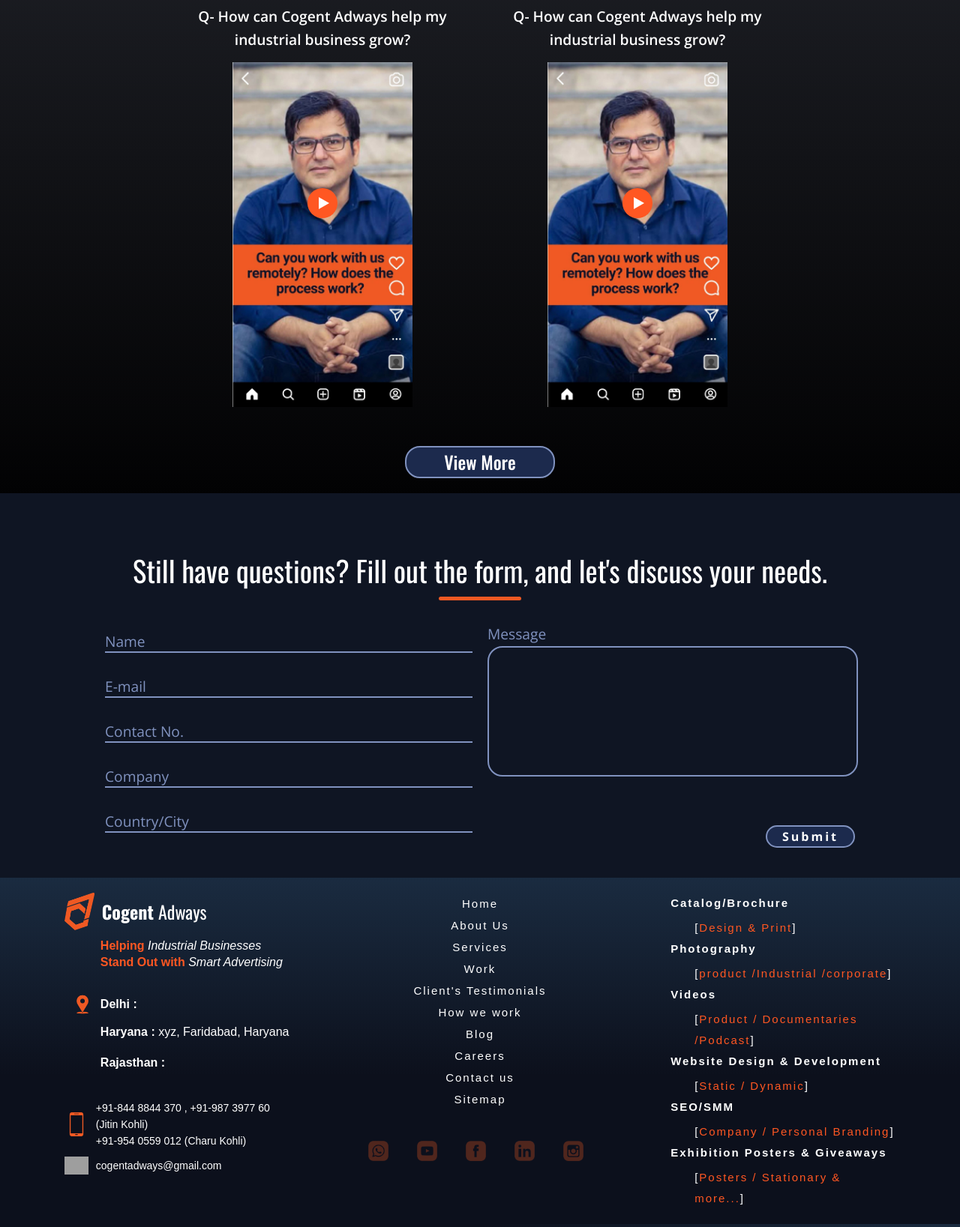
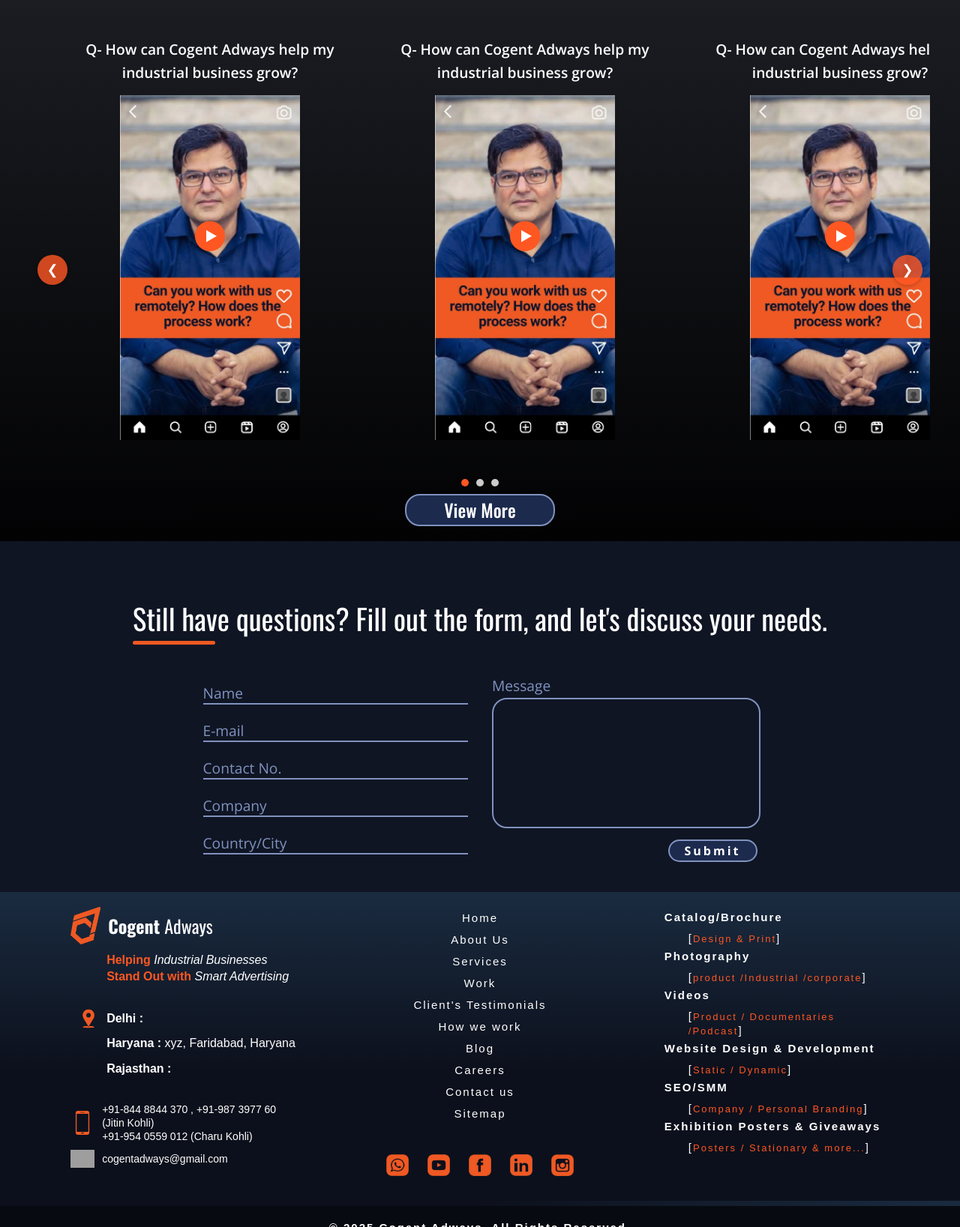
Before and after one commit to Sameer-khann/Cogent-adways, a plain HTML site: page index.html in a window 1280 px wide. Shown: the part 4834-6471 px from the top of the page at 75% size. Drawn offline with nearby package versions, Linux system fonts and the light colour scheme; grey boxes are pictures that could not be loaded.

Commit message:
Highlighter Fixed

```diff
--- a/index.css
+++ b/index.css
@@ -1105,15 +1105,29 @@ header {
   /* max-width: 1200px; */
   margin: 0 2rem;
   position: relative;
+  display: flex;
+  align-items: center;
+  justify-content: center;
+  flex-direction: column;
 }
 
 /* Title Section */
 .client-test-title {
   font-family: "Oswald", sans-serif;
-  text-align: center;
+  /* text-align: center; */
   font-size: 3rem;
   margin: 0;
   font-weight: 400;
+  padding: 0 0 4rem 0;
+}
+
+.client-test-title::after{
+  content: '';
+  display: block;
+  width: 110px;
+  height: 5px;
+  border-radius: 5px;
+  background-color: #FF5722;
 }
 
 .client-test-highlight {
@@ -1478,12 +1492,18 @@ header {
   color: #FF5722;
 }
 
+.carousel-container {
+  position: relative;
+  max-width: 1200px;
+  margin: 0 auto;
+  overflow: hidden;
+}
+
 .cogent-qa-videos {
   display: flex;
-  flex-wrap: wrap;
-  justify-content: center;
+  transition: transform 0.5s ease;
   gap: 20px;
-  padding: 2rem 0;
+  padding: 2rem 40px;
   margin-bottom: 20px;
 }
 
@@ -1492,7 +1512,7 @@ header {
   flex-direction: column;
   align-items: center;
   width: 400px;
-  /* background-color: #000; */
+  flex-shrink: 0;
   position: relative;
   text-align: center;
 }
@@ -1508,8 +1528,6 @@ header {
   position: relative;
   width: 60%;
   height: 70%;
-  /* border-radius: 8px; */
-  /* overflow: hidden; */
 }
 
 .cogent-qa-video-image {
@@ -1541,6 +1559,57 @@ header {
   margin-left: 3px;
 }
 
+.carousel-button {
+  position: absolute;
+  top: 50%;
+  transform: translateY(-50%);
+  width: 40px;
+  height: 40px;
+  background-color: rgba(255, 87, 34, 0.8);
+  color: white;
+  border: none;
+  border-radius: 50%;
+  font-size: 18px;
+  display: flex;
+  align-items: center;
+  justify-content: center;
+  cursor: pointer;
+  z-index: 10;
+  box-shadow: 0 2px 5px rgba(0, 0, 0, 0.2);
+}
+
+.carousel-button:hover {
+  background-color: rgba(255, 87, 34, 1);
+}
+
+.prev-button {
+  left: 10px;
+}
+
+.next-button {
+  right: 10px;
+}
+
+.carousel-dots {
+  display: flex;
+  justify-content: center;
+  margin-top: 10px;
+  margin-bottom: 10px;
+}
+
+.dot {
+  width: 10px;
+  height: 10px;
+  background-color: #ccc;
+  border-radius: 50%;
+  margin: 0 5px;
+  cursor: pointer;
+}
+
+.dot.active {
+  background-color: #FF5722;
+}
+
 .cogent-qa-caption {
   background-color: #FF5722;
   color: white;
@@ -1642,6 +1711,10 @@ header {
   font-family: Arial, sans-serif;
   max-width: 1200px;
   margin: 0 auto;
+  display: flex;
+  align-items: center;
+  justify-content: center;
+  flex-direction: column;
 }
 
 .contact-form-heading {
@@ -1660,28 +1733,29 @@ header {
   height: 5px;
   background-color: rgba(239, 89, 35, 1);
   border-radius: 5px;
-  position: absolute;
-  bottom: -10px;
-  left: 50%;
-  transform: translateX(-50%);
+  /* position: absolute;
+  bottom: -10px; */
+  /* left: 50%; */
+  /* transform: translateX(-50%); */
 }
 
 .contact-form-content {
   display: flex;
-  flex-wrap: wrap;
+  /* flex-wrap: wrap; */
   justify-content: space-between;
-  gap: 20px;
-  max-width: 1000px;
-  margin: 0 auto;
+  gap: 2rem;
+  /* max-width: 1000px; */
+  margin: 0 0;
 }
 
 .contact-form-fields {
   flex: 1;
-  min-width: 300px;
+  /* min-width: 300px; */
 }
 
 .contact-form-message {
   flex: 1;
+  width: 500px;
   min-width: 300px;
   display: flex;
   flex-direction: column;
@@ -1689,7 +1763,7 @@ header {
 
 .contact-form-field {
   position: relative;
-  margin-bottom: 20px;
+  margin-bottom: 10px;
 }
 
 .contact-input,
@@ -1831,6 +1905,7 @@ header {
 
 .branding-column {
   flex: 0 0 25%;
+  line-height: 18px;
 }
 
 .navigation-column {
@@ -2004,13 +2079,15 @@ header {
   /* font-family: Open Sans; */
   font-weight: 400;
   font-size: 15px;
-  line-height: 28px;
+  line-height: 18px;
   letter-spacing: 10%;
 
 }
 
 .orange-text {
   color: #FF5722;
+  font-size: 13px;
+  font-weight: 200;
 }
 
 /* Social Media Icons */
@@ -2022,7 +2099,7 @@ header {
   /* margin: 20px 0; */
 }
 
-.social-icon {
+.social-icon2 {
 
   display: inline-flex;
   align-items: center;
@@ -2035,14 +2112,14 @@ header {
   overflow: hidden;
 }
 
-.social-icon:hover {
+.social-icon2:hover {
   transform: scale(1.1);
 }
 
-.custom-icon {
+.custom-icon2 {
   /* color: #d84520; */
   width: 60%;
-  height: 60%;
+  height: 65%;
   object-fit: contain;
   display: block;
 }
--- a/index.html
+++ b/index.html
@@ -354,7 +354,7 @@
     <section class="client-test-section">
         <div class="client-test-container">
             <h2 class="client-test-title">What our clients say about <span class="client-test-highlight">us</span></h2>
-            <div class="client-test-underline"></div>
+            <!-- <div class="client-test-underline"></div> -->
 
             <div class="client-test-slider">
                 <!-- Navigation Arrows -->
@@ -430,14 +430,16 @@
                 <span class="cogent-qa-intro-highlight">& how we can help—no matter where you are!</span>
             </p>
 
+            <div class="carousel-container">
+                <button class="carousel-button prev-button">&#10094;</button>
+
                 <div class="cogent-qa-videos">
                     <div class="cogent-qa-video-card">
                         <div class="cogent-qa-question">
                             Q- How can Cogent Adways help my industrial business grow?
                         </div>
                         <div class="cogent-qa-video-thumbnail">
-                        <img class="cogent-qa-video-image" src="assets/reel1.jpeg"
-                            alt="Jitin Kohli discussing business growth" />
+                            <img class="cogent-qa-video-image" src="assets/reel1.jpeg" alt="Jitin Kohli discussing business growth" />
                             <div class="cogent-qa-play-button">
                                 <div class="cogent-qa-play-icon"></div>
                             </div>
@@ -449,13 +451,44 @@
                             Q- How can Cogent Adways help my industrial business grow?
                         </div>
                         <div class="cogent-qa-video-thumbnail">
-                        <img class="cogent-qa-video-image" src="assets/reel1.jpeg"
-                            alt="Jitin Kohli discussing business growth" />
+                            <img class="cogent-qa-video-image" src="assets/reel1.jpeg" alt="Jitin Kohli discussing business growth" />
                             <div class="cogent-qa-play-button">
                                 <div class="cogent-qa-play-icon"></div>
                             </div>
                         </div>
                     </div>
+
+                    <div class="cogent-qa-video-card">
+                        <div class="cogent-qa-question">
+                            Q- How can Cogent Adways help my industrial business grow?
+                        </div>
+                        <div class="cogent-qa-video-thumbnail">
+                            <img class="cogent-qa-video-image" src="assets/reel1.jpeg" alt="Jitin Kohli discussing technical marketing" />
+                            <div class="cogent-qa-play-button">
+                                <div class="cogent-qa-play-icon"></div>
+                            </div>
+                        </div>
+                    </div>
+
+                    <div class="cogent-qa-video-card">
+                        <div class="cogent-qa-question">
+                            Q- How can Cogent Adways help my industrial business grow?
+                        </div>
+                        <div class="cogent-qa-video-thumbnail">
+                            <img class="cogent-qa-video-image" src="assets/reel1.jpeg" alt="Jitin Kohli discussing industry specialization" />
+                            <div class="cogent-qa-play-button">
+                                <div class="cogent-qa-play-icon"></div>
+                            </div>
+                        </div>
+                    </div>
+                </div>
+
+                <button class="carousel-button next-button">&#10095;</button>
+
+                <div class="carousel-dots">
+                    <span class="dot active" data-index="0"></span>
+                    <span class="dot" data-index="1"></span>
+                    <span class="dot" data-index="2"></span>
                 </div>
 
             <a href="#" class="client-test-view-more">View More</a>
@@ -572,20 +605,20 @@
 
                 <!-- Social Media Icons -->
                 <div class="social-media">
-                    <a href="#" class="social-icon">
-                        <img src="assets/whataAppIcon.png" alt="WhatsApp" class="custom-icon">
+                    <a href="#" class="social-icon2">
+                        <img src="assets/whataAppIcon.png" alt="WhatsApp" class="custom-icon2">
                     </a>
-                    <a href="#" class="social-icon">
-                        <img src="assets/youtubeIcon.png" alt="YouTube" class="custom-icon">
+                    <a href="#" class="social-icon2">
+                        <img src="assets/youtubeIcon.png" alt="YouTube" class="custom-icon2">
                     </a>
-                    <a href="#" class="social-icon">
-                        <img src="assets/facebookIcon.png" alt="Facebook" class="custom-icon">
+                    <a href="#" class="social-icon2">
+                        <img src="assets/facebookIcon.png" alt="Facebook" class="custom-icon2">
                     </a>
-                    <a href="#" class="social-icon">
-                        <img src="assets/LinkedInIcon.png" alt="LinkedIn" class="custom-icon">
+                    <a href="#" class="social-icon2">
+                        <img src="assets/LinkedInIcon.png" alt="LinkedIn" class="custom-icon2">
                     </a>
-                    <a href="#" class="social-icon">
-                        <img src="assets/instagramIcon.png" alt="Instagram" class="custom-icon">
+                    <a href="#" class="social-icon2">
+                        <img src="assets/instagramIcon.png" alt="Instagram" class="custom-icon2">
                     </a>
                 </div>
             </div>
--- a/script.js
+++ b/script.js
@@ -145,3 +145,65 @@ document.addEventListener('DOMContentLoaded', function () {
     });
   });
 });
+
+document.addEventListener('DOMContentLoaded', function() {
+  const carousel = document.querySelector('.cogent-qa-videos');
+  const cards = document.querySelectorAll('.cogent-qa-video-card');
+  const prevButton = document.querySelector('.prev-button');
+  const nextButton = document.querySelector('.next-button');
+  const dots = document.querySelectorAll('.dot');
+
+  let currentIndex = 0;
+  const cardWidth = cards[0].offsetWidth + 20; // Width + gap
+  const visibleCards = Math.floor(carousel.offsetWidth / cardWidth);
+  const maxIndex = Math.max(0, cards.length - visibleCards);
+
+  // Update dots
+  function updateDots() {
+      dots.forEach((dot, index) => {
+          dot.classList.toggle('active', index === Math.min(currentIndex, dots.length - 1));
+      });
+  }
+
+  // Move carousel
+  function moveCarousel() {
+      const offset = -currentIndex * cardWidth;
+      carousel.style.transform = `translateX(${offset}px)`;
+      updateDots();
+  }
+
+  // Event listeners for buttons
+  prevButton.addEventListener('click', function() {
+      if (currentIndex > 0) {
+          currentIndex--;
+          moveCarousel();
+      }
+  });
+
+  nextButton.addEventListener('click', function() {
+      if (currentIndex < maxIndex) {
+          currentIndex++;
+          moveCarousel();
+      }
+  });
+
+  // Event listeners for dots
+  dots.forEach((dot) => {
+      dot.addEventListener('click', function() {
+          currentIndex = parseInt(this.getAttribute('data-index'));
+          if (currentIndex > maxIndex) currentIndex = maxIndex;
+          moveCarousel();
+      });
+  });
+
+  // Handle window resize
+  window.addEventListener('resize', function() {
+      const newVisibleCards = Math.floor(carousel.offsetWidth / cardWidth);
+      const newMaxIndex = Math.max(0, cards.length - newVisibleCards);
+
+      if (currentIndex > newMaxIndex) {
+          currentIndex = newMaxIndex;
+          moveCarousel();
+      }
+  });
+});
```
Lines whose indentation alone changed are shown as unchanged.
